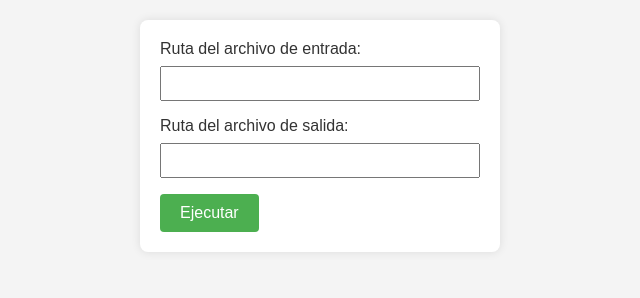
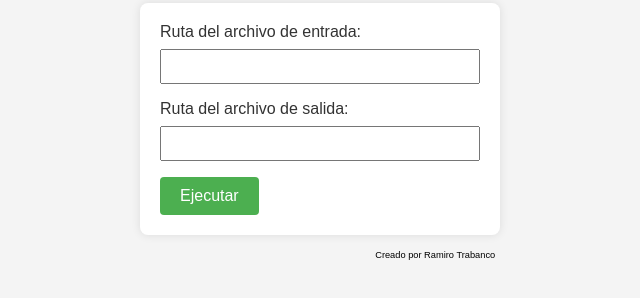
Before and after one commit to RamiroTrabanco/turner-app, a website: page index.html in a window 1280 px wide. Shown: the part 320-618 px from the top of the page, without its empty margins (320-960 px from the left). Drawn offline with Linux system fonts and the light colour scheme.

Commit message:
arreglo style y agrego creditos

```diff
--- a/app.js
+++ b/app.js
@@ -6,7 +6,7 @@ const app = express();
 const port = 3000;
 
 app.use(express.urlencoded({ extended: true }));
-app.use(express.static(__dirname + '/public', { 'extensions': ['css'] }));
+app.use(express.static(__dirname));
 
 app.get('/', (req, res) => {
   res.sendFile(__dirname + '/index.html');
--- a/index.html
+++ b/index.html
@@ -5,18 +5,17 @@
   <meta http-equiv="X-UA-Compatible" content="IE=edge">
   <meta name="viewport" content="width=device-width, initial-scale=1.0">
   <title>Laboratorio Turner script</title>
-  <link rel="stylesheet" href="/style.css">
+  <link rel="stylesheet" href="style.css">
 </head>
 <body>
   <h1>App Laboratorio Turner</h1>
   <form action="/process" method="post">
     <label for="inputFilePath">Ruta del archivo de entrada:</label>
     <input type="text" name="inputFilePath" id="inputFilePath" required>
-    <br>
     <label for="outputFilePath">Ruta del archivo de salida:</label>
     <input type="text" name="outputFilePath" id="outputFilePath" required>
-    <br>
     <button type="submit">Ejecutar</button>
   </form>
+  <p>Creado por Ramiro Trabanco</p>
 </body>
 </html>
--- a/public/style.css
+++ b/style.css
@@ -52,3 +52,9 @@ button {
 button:hover {
   background-color: #45a049;
 }
+
+p {
+  font-size: 58%;
+  padding-top: 0.5%;
+  padding-left: 18%;
+}
```
